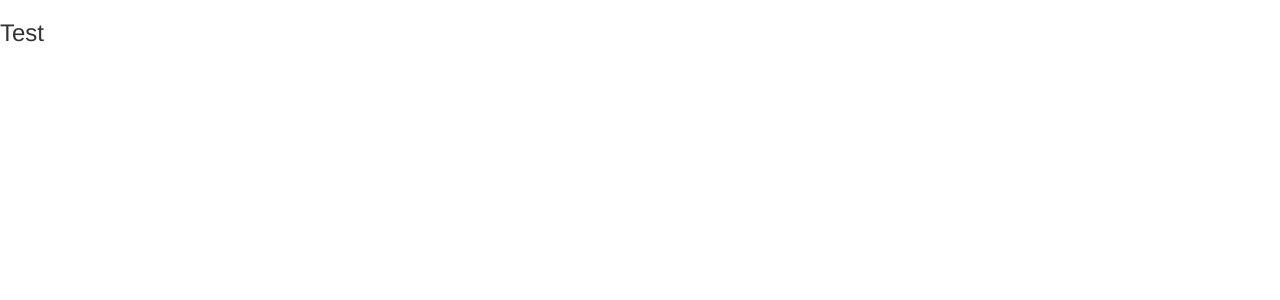
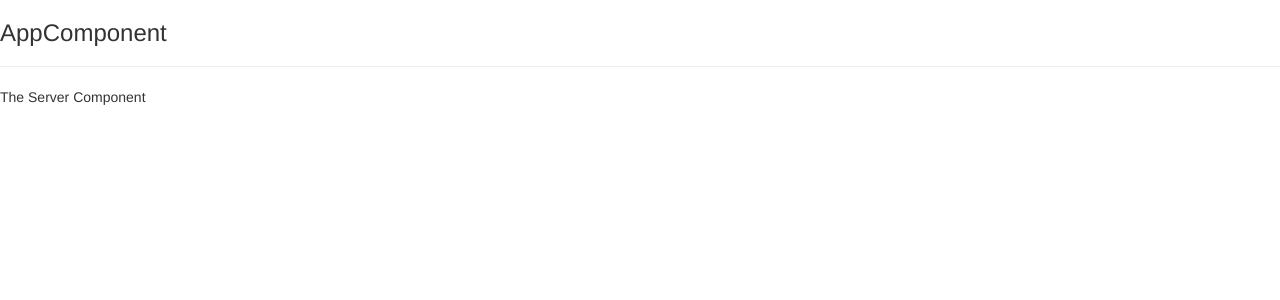
Before and after one commit to iMaximal/angular5-first-app-udemy, an Angular app: page / in a window 1280 px wide. Shown: the top 300 px of the page. Built offline with nearby package versions, Linux system fonts and the light colour scheme.

Commit message:
Render child component (server) in app.component

```diff
--- a/src/app/app.component.html
+++ b/src/app/app.component.html
@@ -1 +1,3 @@
-<h3>Test</h3>
+<h3>AppComponent</h3>
+<hr>
+<app-server></app-server>
--- a/src/app/app.module.ts
+++ b/src/app/app.module.ts
@@ -4,17 +4,21 @@
 
 
 import { AppComponent } from './app.component';
+import { ServerComponent } from './server/server.component';
 
 
 @NgModule({
+  // register the app component here because even throgh it's also used in bootstrap
   declarations: [
-    AppComponent
+    AppComponent,
+    ServerComponent
   ],
   imports: [
     BrowserModule,
     FormsModule
   ],
   providers: [],
+  // which component should angular be aware of at the point of time the whole application starts
   bootstrap: [AppComponent]
 })
 export class AppModule { }
```
